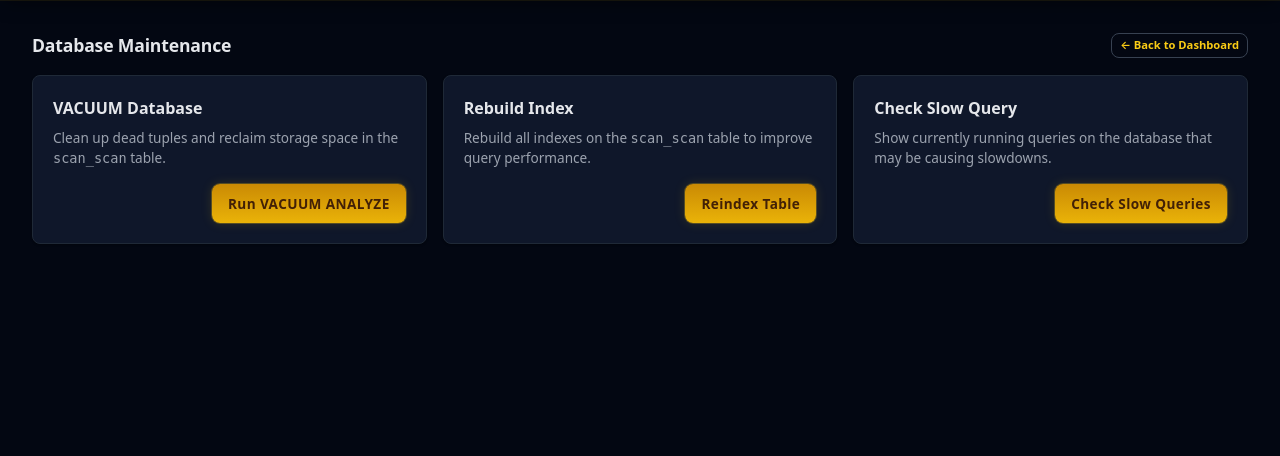
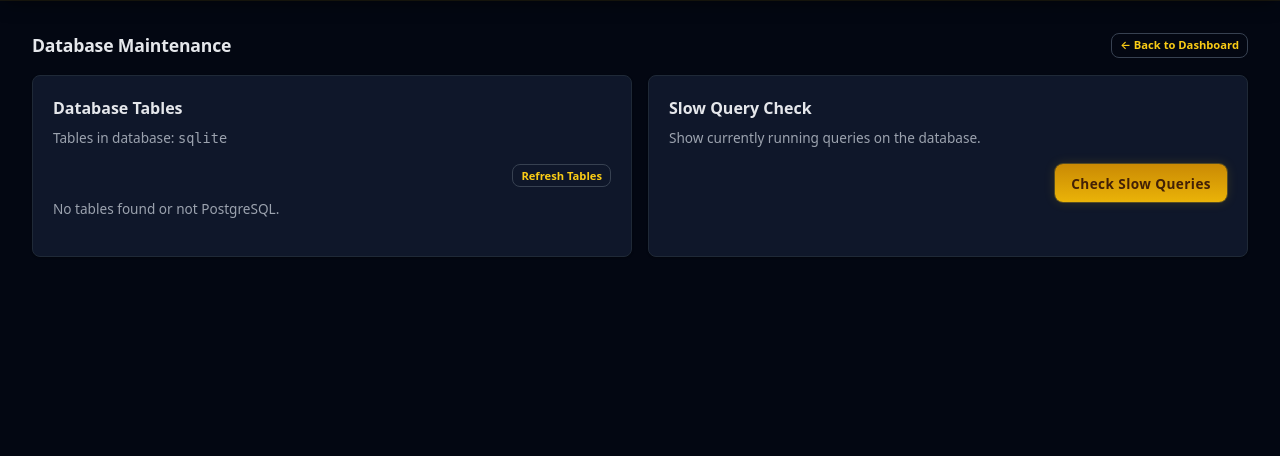
Before and after one commit to harys-rifai/Network, a Django app: page /db-maintenance/ in a window 1280 px wide. Shown: the part 63-519 px from the top of the page. Run offline with Django 4.2, Linux system fonts and the light colour scheme; the visitor is signed in with stand-in values (Sample User, id 1); some libraries are stand-ins or nearby versions.

Commit message:
Initial commit: Django network monitoring app with real scanner and dashboard

```diff
--- a/apps/dashboard/views.py
+++ b/apps/dashboard/views.py
@@ -94,17 +94,103 @@ def db_maintenance(request):
     result = None
     error = None
     action = None
+    tables = []
+    indexes = []
+    selected_table = None
+    vacuum_steps = []
+    vacuum_output = None
+    db_vendor = connection.vendor
+
+    if db_vendor == 'postgresql':
+        with connection.cursor() as cursor:
+            cursor.execute("""
+                SELECT table_name
+                FROM information_schema.tables
+                WHERE table_schema = 'public'
+                  AND table_type = 'BASE TABLE'
+                ORDER BY table_name;
+            """)
+            tables = [row[0] for row in cursor.fetchall()]
+
     if request.method == 'POST':
         action = request.POST.get('action')
+        selected_table = request.POST.get('table_name')
         try:
             with connection.cursor() as cursor:
-                if action == 'vacuum':
-                    cursor.execute('VACUUM VERBOSE ANALYZE scan_scan;')
-                    result = 'VACUUM ANALYZE completed successfully on scan_scan.'
-                elif action == 'reindex':
-                    cursor.execute('REINDEX TABLE scan_scan;')
-                    result = 'Reindex completed successfully on scan_scan.'
+                if action == 'list_tables':
+                    pass
+                elif action == 'list_indexes' and selected_table:
+                    if db_vendor == 'postgresql':
+                        cursor.execute("""
+                            SELECT indexname, indexdef
+                            FROM pg_indexes
+                            WHERE tablename = %s;
+                        """, [selected_table])
+                        indexes = [{'name': r[0], 'definition': r[1]} for r in cursor.fetchall()]
+                elif action == 'vacuum' and selected_table:
+                    vacuum_type = request.POST.get('vacuum_type', 'analyze')
+                    vacuum_commands = {
+                        'analyze': f'VACUUM ANALYZE {selected_table};',
+                        'full': f'VACUUM FULL {selected_table};',
+                        'verbose_full': f'VACUUM VERBOSE FULL {selected_table};',
+                        'full_analyze': f'VACUUM (VERBOSE, FULL, ANALYZE) {selected_table};',
+                        'verbose': f'VACUUM VERBOSE {selected_table};',
+                        'freeze': f'VACUUM FREEZE {selected_table};',
+                    }
+                    vacuum_steps = [vacuum_commands.get(vacuum_type, vacuum_commands['analyze'])]
+                    cursor.execute(vacuum_steps[0])
+                    vacuum_output = f'VACUUM {vacuum_type.replace("_", " ").upper()} completed on {selected_table}.'
+                elif action == 'reindex' and selected_table:
+                    vacuum_steps = [
+                        f'REINDEX TABLE {selected_table};',
+                    ]
+                    cursor.execute(f'REINDEX TABLE {selected_table};')
+                    vacuum_output = f'Reindex completed on {selected_table}.'
                 elif action == 'slow_query':
+                    if db_vendor == 'postgresql':
+                        cursor.execute("""
+                            SELECT
+                                now() - pg_stat_activity.query_start AS duration,
+                                query,
+                                state
+                            FROM pg_stat_activity
+                            WHERE state = 'active'
+                              AND query NOT ILIKE '%pg_stat_activity%'
+                            ORDER BY duration DESC
+                            LIMIT 20;
+                        """)
+                        rows = cursor.fetchall()
+                        result = {
+                            'headers': ['Duration', 'Query', 'State'],
+                            'rows': rows
+                        }
+                else:
+                    error = 'Invalid action.'
+        except Exception as e:
+            error = str(e)
+    else:
+        action = request.GET.get('action')
+        if action == 'list_tables':
+            pass
+        elif action == 'list_indexes' and request.GET.get('table'):
+            selected_table = request.GET.get('table')
+            if db_vendor == 'postgresql':
+                with connection.cursor() as cursor:
+                    cursor.execute("""
+                        SELECT indexname, indexdef
+                        FROM pg_indexes
+                        WHERE tablename = %s;
+                    """, [selected_table])
+                    indexes = [{'name': r[0], 'definition': r[1]} for r in cursor.fetchall()]
+        elif action == 'vacuum' and request.GET.get('table'):
+            selected_table = request.GET.get('table')
+            vacuum_steps = [f'VACUUM (VERBOSE, ANALYZE) {selected_table};']
+        elif action == 'reindex' and request.GET.get('table'):
+            selected_table = request.GET.get('table')
+            vacuum_steps = [f'REINDEX TABLE {selected_table};']
+        elif action == 'slow_query':
+            if db_vendor == 'postgresql':
+                with connection.cursor() as cursor:
                     cursor.execute("""
                         SELECT
                             now() - pg_stat_activity.query_start AS duration,
@@ -121,12 +207,15 @@ def db_maintenance(request):
                         'headers': ['Duration', 'Query', 'State'],
                         'rows': rows
                     }
-                else:
-                    error = 'Invalid action.'
-        except Exception as e:
-            error = str(e)
+
     return render(request, 'db_maintenance.html', {
         'result': result,
         'error': error,
         'action': action,
+        'tables': tables,
+        'indexes': indexes,
+        'selected_table': selected_table,
+        'vacuum_steps': vacuum_steps,
+        'vacuum_output': vacuum_output,
+        'db_vendor': db_vendor,
     })
--- a/static/css/style.css
+++ b/static/css/style.css
@@ -103,14 +103,14 @@ a:hover { color: var(--accent-strong); text-decoration: none; }
     width: 100%;
 }
 
-body.no-nav .container {
-    display: flex;
-    align-items: center;
-    justify-content: center;
+body.no-nav .navbar {
+    opacity: 0;
+    pointer-events: none;
 }
 
-body.no-nav .container > .auth-box {
-    width: 100%;
+body.no-nav .container {
+    display: block;
+    padding-top: 4rem;
 }
 
 .footer {
@@ -392,6 +392,50 @@ body.no-nav .container > .auth-box {
 .status-label { font-family: var(--font-mono); color: var(--text-primary); font-weight: 600; min-width: 90px; }
 .status-text { color: var(--text-muted); white-space: nowrap; overflow: hidden; text-overflow: ellipsis; }
 
+.db-grid { display: grid; grid-template-columns: repeat(auto-fit, minmax(280px, 1fr)); gap: 1rem; margin-bottom: 1.25rem; }
+.db-card { background: var(--bg-elevated); border: 1px solid var(--border-default); border-radius: var(--radius); padding: 1.25rem; box-shadow: var(--shadow-sm); }
+.db-card h2 { color: var(--text-primary); margin-bottom: 0.5rem; font-size: 1rem; font-weight: 700; }
+.db-card p { color: var(--text-secondary); font-size: 0.85rem; margin-bottom: 1rem; }
+.db-form { display: flex; justify-content: flex-end; gap: 0.5rem; }
+.db-inline-form { display: inline; margin: 0; }
+.result-box { background: var(--bg-elevated); border: 1px solid var(--border-default); border-radius: var(--radius); padding: 1rem; box-shadow: var(--shadow-sm); }
+.result-box h3 { color: var(--accent-green); margin-bottom: 0.75rem; font-size: 1rem; }
+.result-text { color: var(--text-secondary); font-size: 0.85rem; white-space: pre-wrap; font-family: var(--font-mono); }
+.query-cell { max-width: 400px; white-space: nowrap; overflow: hidden; text-overflow: ellipsis; font-family: var(--font-mono); font-size: 0.75rem; }
+
+.alert-success { color: var(--accent-green); border-color: rgba(34,197,94,0.35); background: rgba(34,197,94,0.08); }
+
+.vacuum-steps { display: flex; flex-direction: column; gap: 0.5rem; }
+.vacuum-step { display: flex; align-items: center; gap: 0.75rem; padding: 0.6rem 0.75rem; background: var(--bg-root); border: 1px solid var(--border-default); border-radius: var(--radius); }
+.step-num { width: 24px; height: 24px; border-radius: 50%; background: var(--accent-green); color: #022c22; font-weight: 700; font-size: 0.75rem; display: inline-flex; align-items: center; justify-content: center; flex: 0 0 24px; }
+
+.db-vacuum-form { display: inline-flex; align-items: center; gap: 0.35rem; margin: 0; }
+.db-vacuum-select {
+    background: var(--bg-root);
+    color: var(--text-primary);
+    border: 1px solid var(--border-default);
+    border-radius: var(--radius);
+    padding: 0.25rem 0.5rem;
+    font-family: var(--font-mono);
+    font-size: 0.7rem;
+    outline: none;
+}
+.db-vacuum-select:focus { border-color: var(--accent-green); }
+.btn-primary-small {
+    background: linear-gradient(180deg, #ca8a04, #eab308);
+    color: #422006;
+    border: none;
+    border-radius: var(--radius);
+    padding: 0.25rem 0.6rem;
+    font-family: var(--font-sans);
+    font-weight: 700;
+    font-size: 0.7rem;
+    cursor: pointer;
+    letter-spacing: 0.03em;
+    transition: transform 0.05s, filter 0.2s;
+}
+.btn-primary-small:hover { filter: brightness(1.1); transform: translateY(-1px); }
+
 @media (max-width: 1024px) {
     .network-layout { grid-template-columns: 1fr; }
     .network-side { flex-direction: row; }
--- a/templates/base.html
+++ b/templates/base.html
@@ -9,7 +9,6 @@
     <script src="https://cdn.jsdelivr.net/npm/chart.js"></script>
 </head>
 <body class="{% if not user.is_authenticated %}no-nav{% endif %}">
-    {% if user.is_authenticated %}
     <nav class="navbar">
         <div class="logo">NET-MON</div>
         <ul class="nav-links">
@@ -18,10 +17,11 @@
             <li><a href="/scan/add/">New Scan</a></li>
             <li><a href="/network-map/">Network Map</a></li>
             <li><a href="/db-maintenance/">Database</a></li>
+            {% if user.is_authenticated %}
             <li><form method="post" action="{% url 'logout' %}" class="logout-form">{% csrf_token %}<button type="submit" class="btn-logout">LOGOUT</button></form></li>
+            {% endif %}
         </ul>
     </nav>
-    {% endif %}
     <main class="container">
         {% block content %}{% endblock %}
     </main>
--- a/templates/db_maintenance.html
+++ b/templates/db_maintenance.html
@@ -6,48 +6,22 @@
     <a href="/" class="btn-small">&larr; Back to Dashboard</a>
 </div>
 
-<div class="db-grid">
-    <div class="db-card">
-        <h2>VACUUM Database</h2>
-        <p>Clean up dead tuples and reclaim storage space in the <code>scan_scan</code> table.</p>
-        <form method="post" class="db-form">
-            {% csrf_token %}
-            <input type="hidden" name="action" value="vacuum">
-            <button type="submit" class="btn-primary">Run VACUUM ANALYZE</button>
-        </form>
-    </div>
-
-    <div class="db-card">
-        <h2>Rebuild Index</h2>
-        <p>Rebuild all indexes on the <code>scan_scan</code> table to improve query performance.</p>
-        <form method="post" class="db-form">
-            {% csrf_token %}
-            <input type="hidden" name="action" value="reindex">
-            <button type="submit" class="btn-primary">Reindex Table</button>
-        </form>
-    </div>
-
-    <div class="db-card">
-        <h2>Check Slow Query</h2>
-        <p>Show currently running queries on the database that may be causing slowdowns.</p>
-        <form method="post" class="db-form">
-            {% csrf_token %}
-            <input type="hidden" name="action" value="slow_query">
-            <button type="submit" class="btn-primary">Check Slow Queries</button>
-        </form>
-    </div>
-</div>
-
 {% if error %}
-<div class="alert-card alert-danger" style="margin-top:1rem;">
+<div class="alert-card alert-danger" style="margin-bottom:1rem;">
     Error: {{ error }}
 </div>
 {% endif %}
 
+{% if vacuum_output %}
+<div class="alert-card alert-success" style="margin-bottom:1rem;">
+    {{ vacuum_output }}
+</div>
+{% endif %}
+
 {% if result %}
-<div class="result-box" style="margin-top:1.25rem;">
+<div class="result-box" style="margin-bottom:1.25rem;">
     {% if action == 'slow_query' %}
-    <h3>Slow Query Result</h3>
+    <h3>Active Queries</h3>
     <div class="table-wrapper">
         <table class="hacker-table">
             <thead>
@@ -70,10 +44,103 @@
             </tbody>
         </table>
     </div>
-    {% else %}
-    <h3>Operation Result</h3>
-    <p class="result-text">{{ result }}</p>
     {% endif %}
 </div>
 {% endif %}
+
+<div class="db-grid">
+    <div class="db-card">
+        <h2>Database Tables</h2>
+        <p>Tables in database: <code>{{ db_vendor }}</code></p>
+        <form method="get" class="db-form">
+            <input type="hidden" name="action" value="list_tables">
+            <button type="submit" class="btn-small">Refresh Tables</button>
+        </form>
+        {% if tables %}
+        <div class="table-wrapper" style="margin-top:0.75rem;">
+            <table class="hacker-table">
+                <thead><tr><th>Table Name</th><th>Actions</th></tr></thead>
+                <tbody>
+                    {% for table in tables %}
+                    <tr>
+                        <td><code>{{ table }}</code></td>
+                        <td class="actions">
+                            <form method="post" class="db-inline-form db-vacuum-form">
+                                {% csrf_token %}
+                                <input type="hidden" name="action" value="vacuum">
+                                <input type="hidden" name="table_name" value="{{ table }}">
+                                <select name="vacuum_type" class="db-vacuum-select">
+                                    <option value="analyze">VACUUM ANALYZE</option>
+                                    <option value="full">VACUUM FULL</option>
+                                    <option value="verbose_full">VACUUM VERBOSE FULL</option>
+                                    <option value="full_analyze">VACUUM (VERBOSE, FULL, ANALYZE)</option>
+                                    <option value="verbose">VACUUM VERBOSE</option>
+                                    <option value="freeze">VACUUM FREEZE</option>
+                                </select>
+                                <button type="submit" class="btn-small btn-primary-small">Run</button>
+                            </form>
+                            <form method="get" class="db-inline-form">
+                                <input type="hidden" name="action" value="reindex">
+                                <input type="hidden" name="table" value="{{ table }}">
+                                <button type="submit" class="btn-small">Reindex</button>
+                            </form>
+                            <form method="get" class="db-inline-form">
+                                <input type="hidden" name="action" value="list_indexes">
+                                <input type="hidden" name="table" value="{{ table }}">
+                                <button type="submit" class="btn-small">Indexes</button>
+                            </form>
+                        </td>
+                    </tr>
+                    {% endfor %}
+                </tbody>
+            </table>
+        </div>
+        {% else %}
+        <p class="note">No tables found or not PostgreSQL.</p>
+        {% endif %}
+    </div>
+
+    {% if indexes %}
+    <div class="db-card">
+        <h2>Indexes on {{ selected_table }}</h2>
+        <div class="table-wrapper">
+            <table class="hacker-table">
+                <thead><tr><th>Index Name</th><th>Definition</th></tr></thead>
+                <tbody>
+                    {% for idx in indexes %}
+                    <tr>
+                        <td><code>{{ idx.name }}</code></td>
+                        <td class="query-cell">{{ idx.definition }}</td>
+                    </tr>
+                    {% endfor %}
+                </tbody>
+            </table>
+        </div>
+    </div>
+    {% endif %}
+
+    <div class="db-card">
+        <h2>Slow Query Check</h2>
+        <p>Show currently running queries on the database.</p>
+        <form method="post" class="db-form">
+            {% csrf_token %}
+            <input type="hidden" name="action" value="slow_query">
+            <button type="submit" class="btn-primary">Check Slow Queries</button>
+        </form>
+    </div>
+</div>
+
+{% if vacuum_steps %}
+<div class="result-box" style="margin-top:1.25rem;">
+    <h3>Vacuum Steps for {{ selected_table }}</h3>
+    <div class="vacuum-steps">
+        {% for step in vacuum_steps %}
+        <div class="vacuum-step">
+            <span class="step-num">{{ forloop.counter }}</span>
+            <code>{{ step }}</code>
+        </div>
+        {% endfor %}
+    </div>
+</div>
+{% endif %}
 {% endblock %}
```
